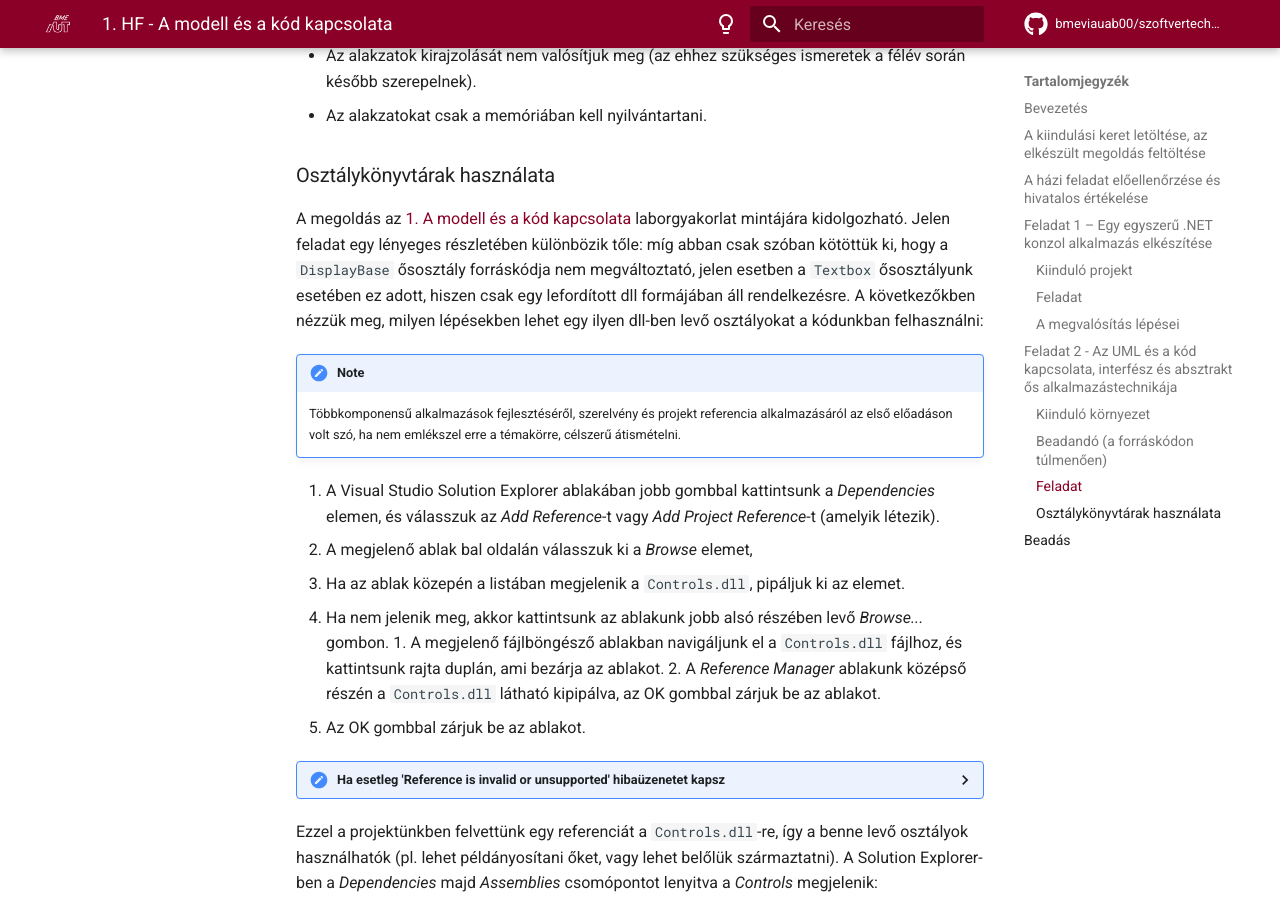
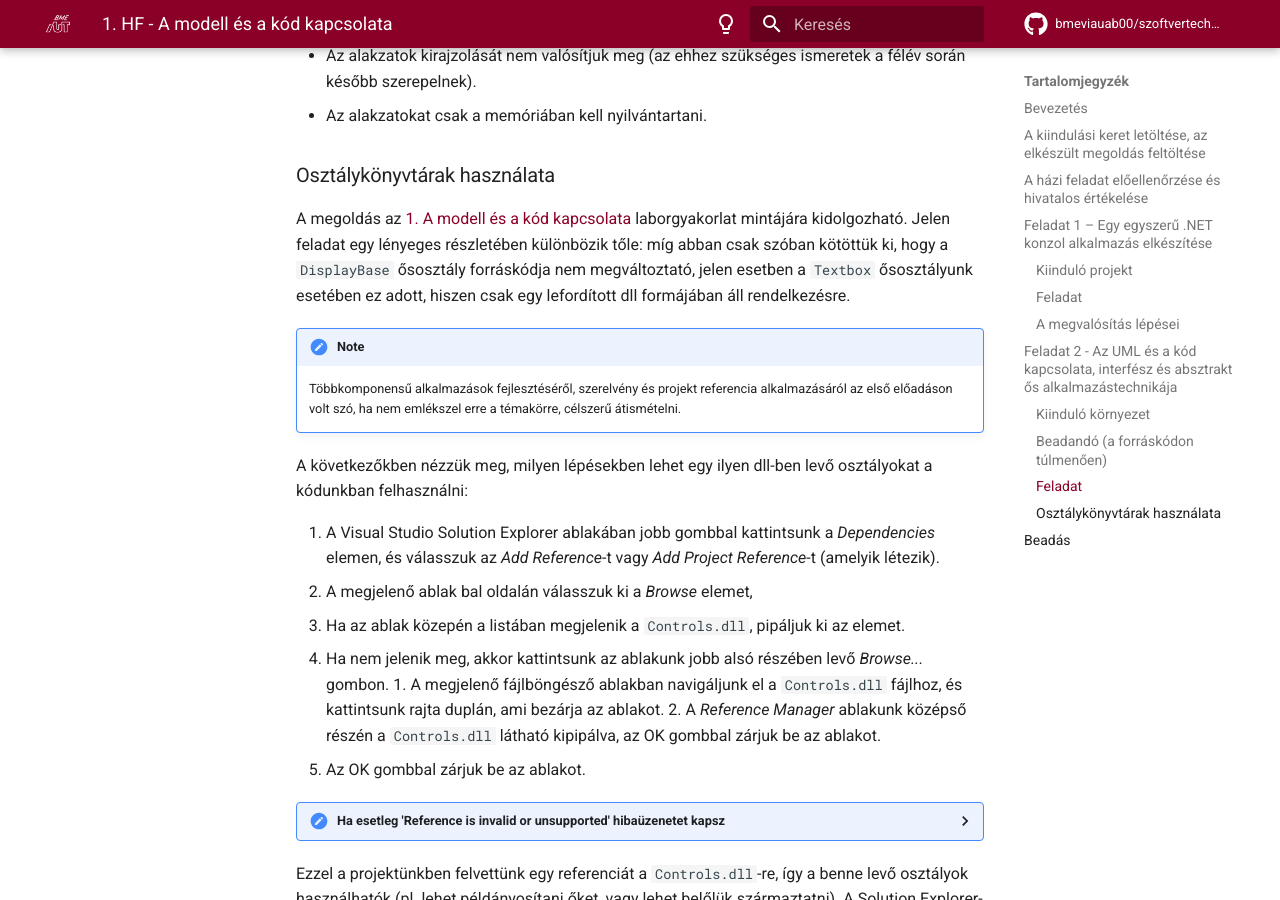
Before and after one commit to bmeviauab00/szoftvertechnikak, an MkDocs documentation site: the page built from docs/hazi/1-model-es-kod-kapcsolata/index.md, in a window 1280 px wide and 900 px high, scrolled down 5820 px. Built offline with MkDocs 1.6.1 and Material for MkDocs 9.7.7, drawn with Linux system fonts in a browser that asks for light colours; comment, search, counter and statistics services are not loaded; the version menu is left out.

Commit message:
HF1 hangolás

```diff
--- a/docs/hazi/1-model-es-kod-kapcsolata/index.md
+++ b/docs/hazi/1-model-es-kod-kapcsolata/index.md
@@ -249,10 +249,14 @@ A megvalósítás során jelentős egyszerűsítéssel élünk:
 
 ### Osztálykönyvtárak használata
 
-A megoldás az [1. A modell és a kód kapcsolata](../../labor/1-model-es-kod-kapcsolata/index.md) laborgyakorlat mintájára kidolgozható. Jelen feladat egy lényeges részletében különbözik tőle: míg abban csak szóban kötöttük ki, hogy a `DisplayBase` ősosztály forráskódja nem megváltoztató, jelen esetben a `Textbox` ősosztályunk esetében ez adott, hiszen csak egy lefordított dll formájában áll rendelkezésre. A következőkben nézzük meg, milyen lépésekben lehet egy ilyen dll-ben levő osztályokat a kódunkban felhasználni:
+A megoldás az [1. A modell és a kód kapcsolata](../../labor/1-model-es-kod-kapcsolata/index.md) laborgyakorlat mintájára kidolgozható. Jelen feladat egy lényeges részletében különbözik tőle: míg abban csak szóban kötöttük ki, hogy a `DisplayBase` ősosztály forráskódja nem megváltoztató, jelen esetben a `Textbox` ősosztályunk esetében ez adott, hiszen csak egy lefordított dll formájában áll rendelkezésre.
 
 !!! note
     Többkomponensű alkalmazások fejlesztéséről, szerelvény és projekt referencia alkalmazásáról az első előadáson volt szó, ha nem emlékszel erre a témakörre, célszerű átismételni.
+
+A következőkben nézzük meg, milyen lépésekben lehet egy ilyen dll-ben levő osztályokat a kódunkban felhasználni:
+
+
 
 1. A Visual Studio Solution Explorer ablakában jobb gombbal kattintsunk a *Dependencies* elemen, és válasszuk az *Add Reference*-t vagy *Add Project Reference*-t (amelyik létezik).
 2. A megjelenő ablak bal oldalán válasszuk ki a *Browse* elemet,
```
